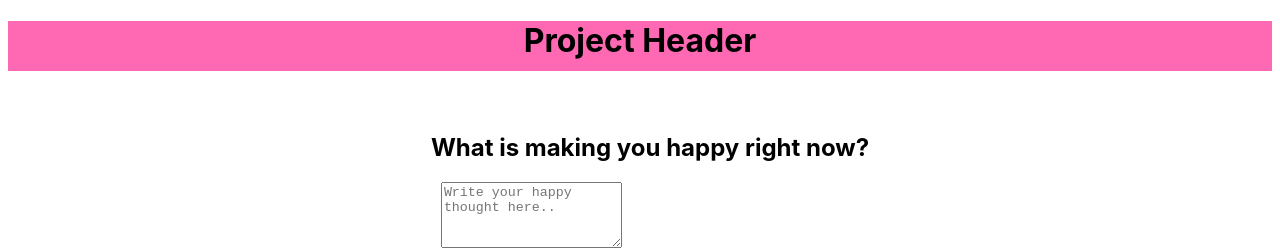
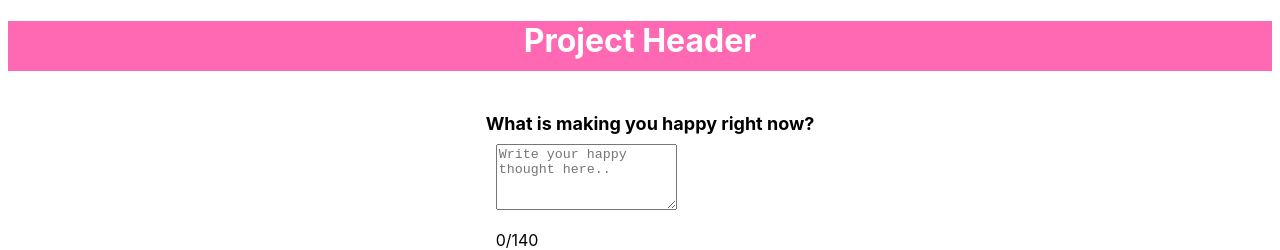
Before and after one commit to Technigo/project-happy-thoughts-vite, a React (Vite) app: page / in a window 1280 px wide. Shown: the top 250 px of the page. Built offline with nearby package versions, Linux system fonts and the light colour scheme; no server answers.

Commit message:
fixed post mechanism

```diff
--- a/src/components/Form.jsx
+++ b/src/components/Form.jsx
@@ -1,7 +1,7 @@
 import { useEffect, useState } from "react"
 import "../styling/form.css"
 
-export const Form = ({ newThought, fetchData, url }) => {
+export const Form = ({ newThought, fetchData, apiURL }) => {
 	const [newPost, setNewPost] = useState("")
 	const [errorMsg, setErrorMsg] = useState("")
 
@@ -33,8 +33,15 @@ export const Form = ({ newThought, fetchData, url }) => {
 			}
 
 			try {
-				const response = await fetch(url, option)
+				const response = await fetch(apiURL, option)
+				if (!response.ok) {
+					throw new Error(`Error: ${response.status}`)
+				}
 				const data = await response.json()
+
+				if (!("message" in data)) {
+					throw new Error("Invalid response format from server")
+				}
 
 				// Call the newThought function (passed as a prop) with the parsed data.
 				newThought(data)
--- a/src/styling/form.css
+++ b/src/styling/form.css
@@ -1,3 +1,8 @@
+h2 {
+	margin: 0 0 0 0;
+	font-size: 18px;
+}
+
 .form-wrapper {
 	padding: 2em;
 }
--- a/src/styling/header.css
+++ b/src/styling/header.css
@@ -1,8 +1,10 @@
 .header-wrapper {
 	background-color: hotpink;
 	height: 50px;
+	width: 100%;
 }
 
 h1 {
 	text-align: center;
+	color: white;
 }
```
